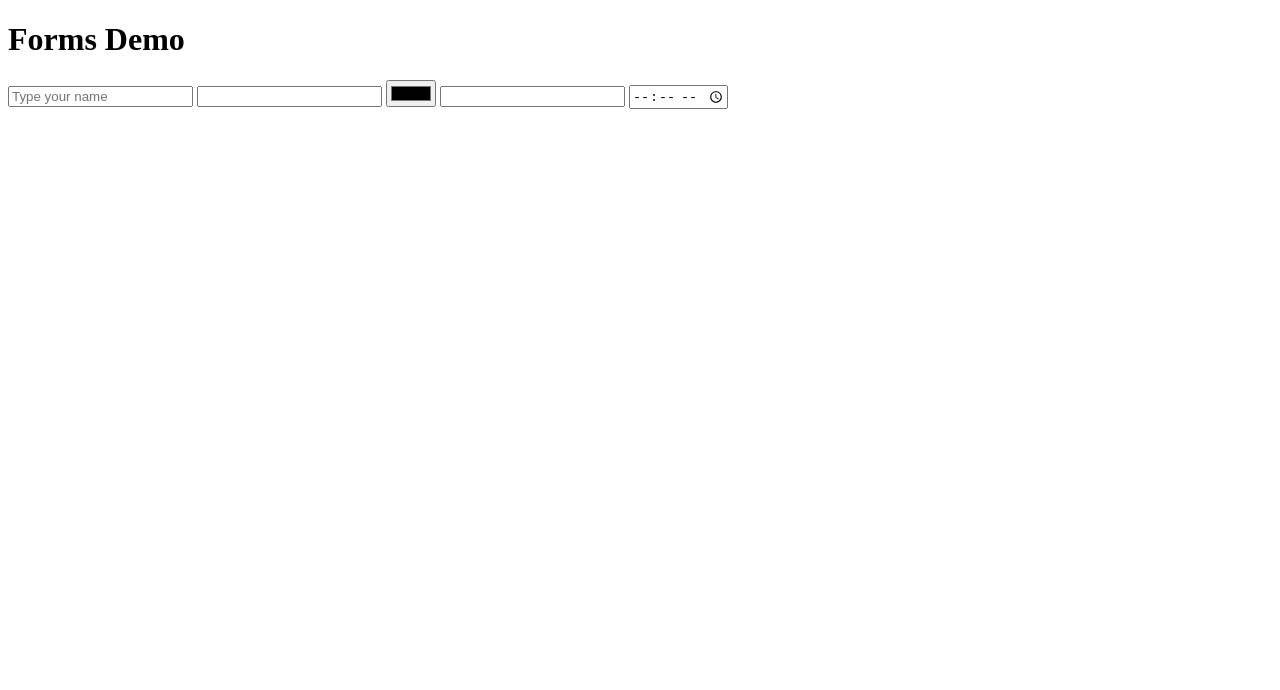
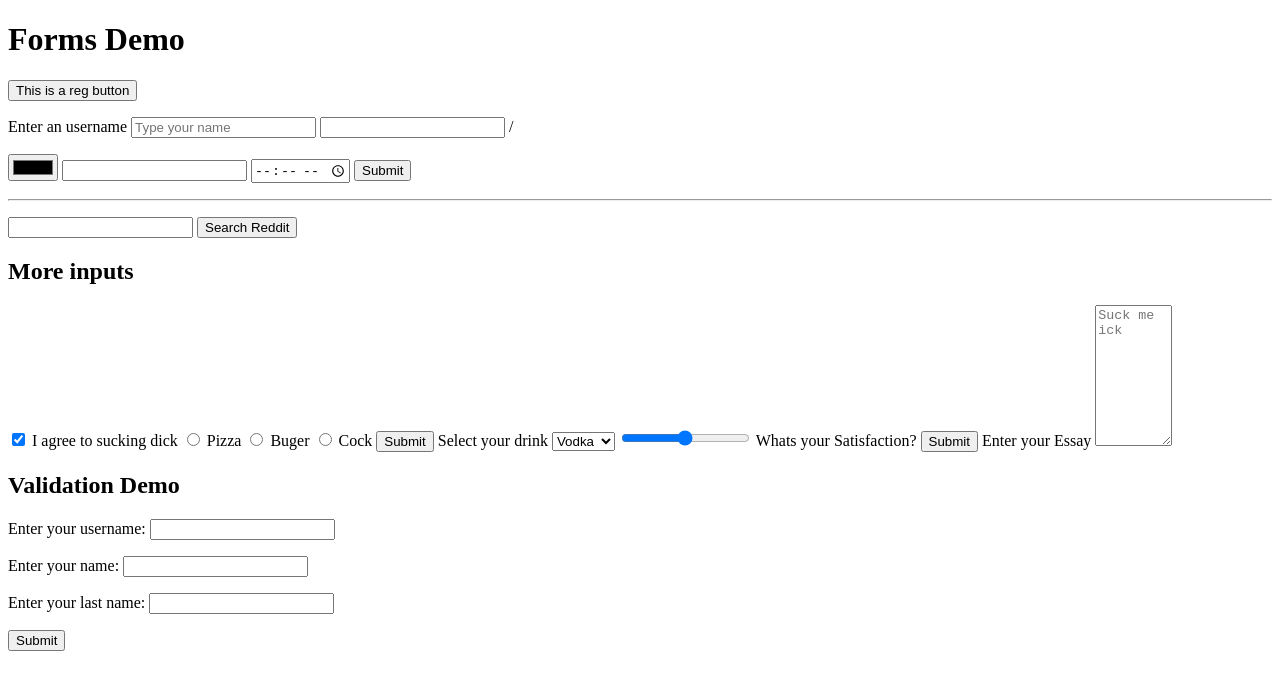
Before and after one commit to Alex123434/Uni-Projects, a plain HTML site: page Courses/WebDev/Section 1/HTML/Forms.html in a window 1280 px wide. Drawn offline with Linux system fonts and the light colour scheme.

Commit message:
Continued HTML

```diff
--- a/Courses/WebDev/Section 1/HTML/Forms.html
+++ b/Courses/WebDev/Section 1/HTML/Forms.html
@@ -9,11 +9,81 @@
     <h1>Forms Demo</h1>
 
     <form action="/Bunnies">
-      <input type="text" placeholder="Type your name" />
+      <button type = "button">This is a reg button</button>
+      <p>
+      <label for="username" name = "username  ">Enter an username</label>
+      <input type="text" id = "username" placeholder="Type your name" />
       <input type="password" />
+      /<p>
       <input type="color" />
       <input type="number" />
       <input type="time" />
+
+      <button>Submit</button>
+    </form>
+<hr>
+    <form action="https://www.reddit.com/search">
+      <p>
+        <input type="text" name="q" id="">
+        <button type="submit">Search Reddit</button>
+      </p>
+    </form>
+
+    <h2>More inputs</h2>
+
+    <form action="/jig">
+
+  <input type="checkbox" id = TOS checked>
+  <label for="TOS">I agree to sucking dick</label>
+
+  <input type="radio" id = "pizza" name="Food" value="pizza">
+  <label for="pizza">Pizza</label>
+  <input type="radio" id = "burger" name="Food" value="buger">
+  <label for="burger">Buger</label>
+  <input type="radio" id = "cock" name="Food" value="cock">
+  <label for="cock">Cock</label>
+  <button>Submit</button>
+
+  <label for="Alcohol">Select your drink</label>
+
+  <select name="Alcohol" id="">
+    <option value="vodka">Vodka</option>
+    <option value="jagger">Jagger</option>
+
+
+
+
+
+  </select>
+
+  <input type="range" id = "Satisfaction" min = 0 max = 10 name = "Sast" step="1 value = "5">
+  <label for="Satisfaction"> Whats your Satisfaction?</label>
+  <button>Submit</button>
+
+  <label for="Essay">Enter your Essay</label>
+  <textarea name="Essay" id="Essay" cols = "7" rows=" 9" placeholder="Suck me ick"></textarea>
+
+    </form>
+
+    <h2>Validation Demo</h2>
+    <form action="Pepe">
+
+      <p>
+      <label for="username">Enter your username:</label>
+      <input type="text" name="" id="username" required minlength="10">
+      </p>
+      <p>
+      <label for="name">Enter your name:</label>
+      <input type="text" name="" id="name">
+      </p>
+      <p>
+      <label for="last_name">Enter your last name:</label>
+      <input type="text" name="" id="last_name">
+     </p>
+      <button>Submit</button>
+
+
+
     </form>
   </body>
 </html>
```
